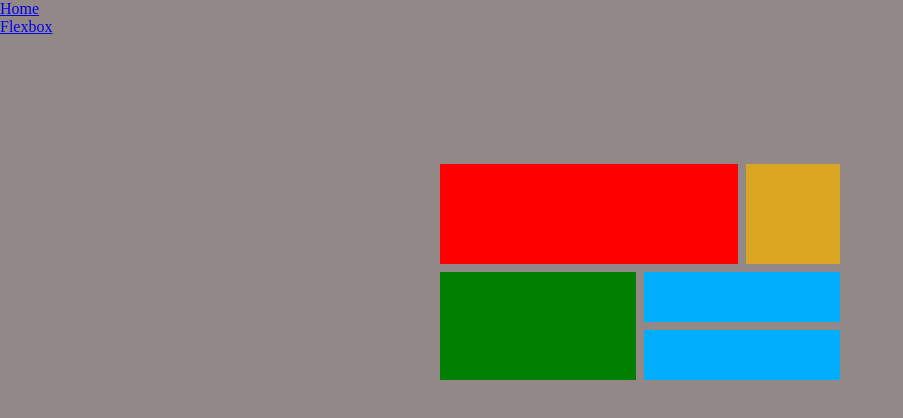
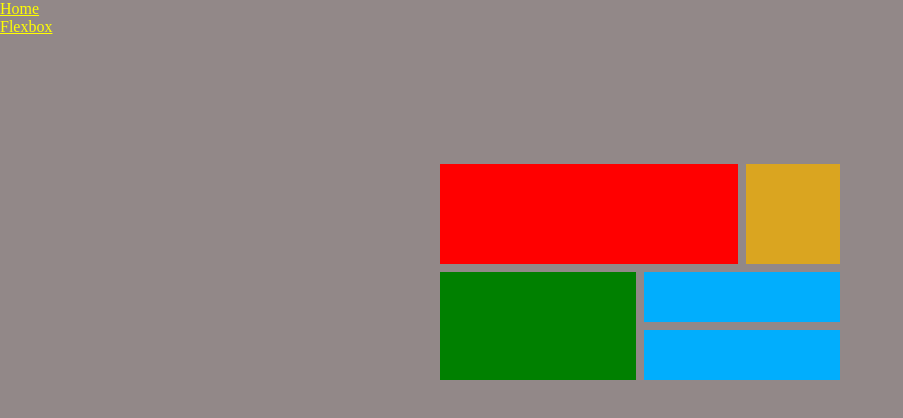
Before and after one commit to Zeuspore/flexbox-grid, a plain HTML site: page grid.html in a window 1280 px wide. Shown: the whole page, without its empty margins (0-903 px from the left). Drawn offline with Linux system fonts and the light colour scheme.

Commit message:
Update grid.css

```diff
--- a/grid.css
+++ b/grid.css
@@ -6,6 +6,10 @@
 body{
     background-color: rgb(146, 136, 136);
 }
+nav a{
+    color: yellow;
+}
+
 
 .grid{
     display: grid;
```
